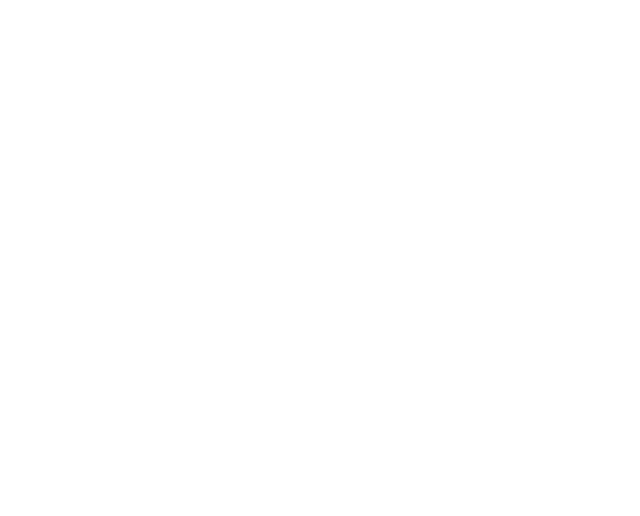
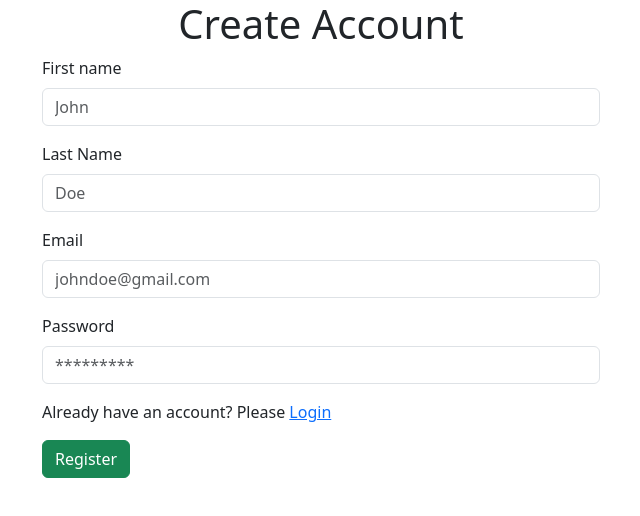
Before and after one commit to beingharisali/frontend_project_cit, a React (Vite) app: page /sign-up in a window 1280 px wide. Before the commit this address had no page. Shown: the top 516 px of the page, without its empty margins (319-959 px from the left). Built offline with nearby package versions, Linux system fonts and the light colour scheme.

Commit message:
integrated user authentications

```diff
--- a/src/App.jsx
+++ b/src/App.jsx
@@ -11,9 +11,9 @@ function App() {
   return (
     <BrowserRouter>
       <Routes>
-        {/* <Route path="/" element={<Login />} /> */}
-        {/* <Route path="/sign-up" element={<Register />} /> */}
-        <Route path="/" element={<Products />} />
+        <Route path="/" element={<Login />} />
+        <Route path="/sign-up" element={<Register />} />
+        <Route path="/products" element={<Products />} />
         <Route path="/create" element={<CreateProduct />} />
         <Route path="/products/:id" element={<EditProduct />} />
       </Routes>
--- a/src/pages/Create.jsx
+++ b/src/pages/Create.jsx
@@ -36,7 +36,7 @@ function Create() {
       review: "",
     });
     toast.success("Product created successfully");
-    navigate("/");
+    navigate("/products");
   }
   return (
     <div className="container">
--- a/src/pages/EditProduct.jsx
+++ b/src/pages/EditProduct.jsx
@@ -47,7 +47,7 @@ function EditProduct() {
       review: "",
     });
     toast.success("Product updated successfully");
-    navigate("/");
+    navigate("/products");
   }
   return (
     <div className="container">
--- a/src/pages/Login.jsx
+++ b/src/pages/Login.jsx
@@ -5,16 +5,45 @@ import toast from "react-hot-toast";
 import { useNavigate, Link } from "react-router-dom";
 
 function Login() {
+  const [user, setUser] = useState({
+    email: "",
+    password: "",
+  });
+  const navigate = useNavigate();
+  function changeHandler(e) {
+    const name = e.target.name;
+    const value = e.target.value;
+    setUser({
+      ...user,
+      [name]: value,
+    });
+  }
+  async function submitHandler(e) {
+    e.preventDefault();
+    const res = await axios.post(
+      `${import.meta.env.VITE_BACKEND_URL}/api/v1/users/login`,
+      user,
+    );
+    console.log(res);
+    setUser({
+      email: "",
+      password: "",
+    });
+    toast.success("User logged in successfully");
+    navigate("/products");
+  }
   return (
     <div className="container">
       <h1 className="text-center">Login here</h1>
-      <Form className="w-1/2 mx-auto">
+      <Form className="w-1/2 mx-auto" onSubmit={submitHandler}>
         <Form.Group className="mb-3" controlId="exampleForm.ControlInput1">
           <Form.Label>Email</Form.Label>
           <Form.Control
             type="email"
             placeholder="johndoe@gmail.com"
             name="email"
+            value={user.email}
+            onChange={changeHandler}
           />
         </Form.Group>
         <Form.Group className="mb-3" controlId="exampleForm.ControlInput2">
@@ -23,6 +52,8 @@ function Login() {
             type="password"
             placeholder="*********"
             name="password"
+            value={user.password}
+            onChange={changeHandler}
           />
         </Form.Group>
         <p>
--- a/src/pages/Register.jsx
+++ b/src/pages/Register.jsx
@@ -4,18 +4,61 @@ import { Form, Button } from "react-bootstrap";
 import toast from "react-hot-toast";
 import { useNavigate, Link } from "react-router-dom";
 
-function Login() {
+function Register() {
+  const [user, setUser] = useState({
+    firstName: "",
+    lastName: "",
+    email: "",
+    password: "",
+  });
+  const navigate = useNavigate();
+  function changeHandler(e) {
+    const name = e.target.name;
+    const value = e.target.value;
+    setUser({
+      ...user,
+      [name]: value,
+    });
+  }
+  async function submitHandler(e) {
+    e.preventDefault();
+    const res = await axios.post(
+      `${import.meta.env.VITE_BACKEND_URL}/api/v1/users/sign-up`,
+      user,
+    );
+    console.log(res);
+    setUser({
+      firstName: "",
+      lastName: "",
+      email: "",
+      password: "",
+    });
+    toast.success("User registered successfully");
+    navigate("/products");
+  }
   return (
     <div className="container">
       <h1 className="text-center">Create Account</h1>
-      <Form className="w-1/2 mx-auto">
+      <Form className="w-1/2 mx-auto" onSubmit={submitHandler}>
         <Form.Group className="mb-3" controlId="exampleForm.ControlInput1">
           <Form.Label>First name</Form.Label>
-          <Form.Control type="text" placeholder="John" name="firstName" />
+          <Form.Control
+            type="text"
+            placeholder="John"
+            name="firstName"
+            value={user.firstName}
+            onChange={changeHandler}
+          />
         </Form.Group>
         <Form.Group className="mb-3" controlId="exampleForm.ControlInput2">
           <Form.Label>Last Name</Form.Label>
-          <Form.Control type="text" placeholder="Doe" name="lastName" />
+          <Form.Control
+            type="text"
+            placeholder="Doe"
+            name="lastName"
+            value={user.lastName}
+            onChange={changeHandler}
+          />
         </Form.Group>
         <Form.Group className="mb-3" controlId="exampleForm.ControlInput3">
           <Form.Label>Email</Form.Label>
@@ -23,6 +66,8 @@ function Login() {
             type="email"
             placeholder="johndoe@gmail.com"
             name="email"
+            value={user.email}
+            onChange={changeHandler}
           />
         </Form.Group>
         <Form.Group className="mb-3" controlId="exampleForm.ControlInput4">
@@ -31,17 +76,19 @@ function Login() {
             type="password"
             placeholder="*********"
             name="password"
+            value={user.password}
+            onChange={changeHandler}
           />
         </Form.Group>
         <p>
           Already have an account? Please <Link to="/">Login</Link>
         </p>
         <Button type="submit" variant="success">
-          Login
+          Register
         </Button>
       </Form>
     </div>
   );
 }
 
-export default Login;
+export default Register;
```
